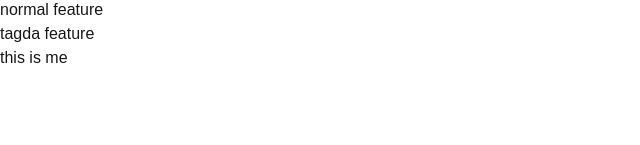
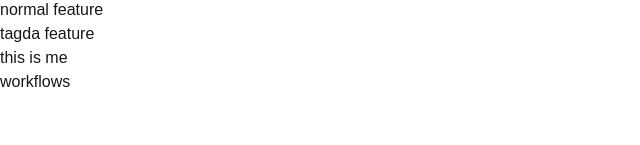
Before and after one commit to VanshRohilla09/temp, a Next.js app: page / in a window 1280 px wide. Shown: the part 155-300 px from the top of the page, without its empty margins (0-640 px from the left). Built offline with nearby package versions, Linux system fonts and the light colour scheme.

Commit message:
add workflows

```diff
--- a/app/page.tsx
+++ b/app/page.tsx
@@ -10,6 +10,7 @@ export default function Home() {
       <h4>normal feature</h4>
       <h4>tagda feature</h4>
       <h1> this is me</h1>
+      <h1>workflows</h1>
     </>
   );
 }
```
